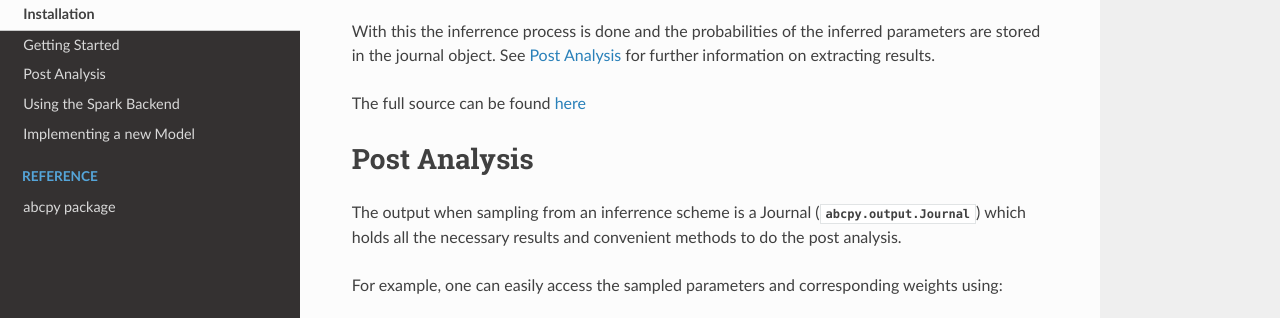
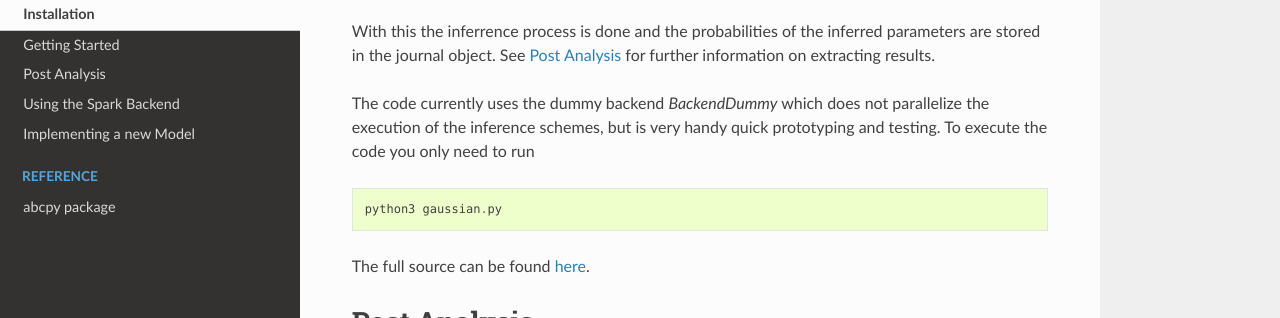
Before and after one commit to eth-cscs/abcpy, a Sphinx documentation site: the page built from doc/source/README.rst, in a window 1280 px wide and 900 px high, scrolled down 2003 px, cut to the strip 164-482 px from the top of the window. Built offline with Sphinx 7.4.7 and the Read the Docs theme 2.0.0, drawn with Linux system fonts in a browser that asks for light colours.

Commit message:
Cosmetic changes to README.rst.

```diff
--- a/doc/source/README.rst
+++ b/doc/source/README.rst
@@ -88,7 +88,17 @@ With this the inferrence process is done and the probabilities of the inferred
 parameters are stored in the journal object. See `Post Analysis`_ for further
 information on extracting results.
 
-The full source can be found `here <https://github.com/eth-cscs/abcpy/blob/master/examples/gaussian.py>`_
+The code currently uses the dummy backend `BackendDummy` which does not
+parallelize the execution of the inference schemes, but is very handy quick
+prototyping and testing. To execute the code you only need to run
+
+::
+
+   python3 gaussian.py
+
+
+The full source can be found `here
+<https://github.com/eth-cscs/abcpy/blob/master/examples/gaussian.py>`_.
 
 Post Analysis
 =============
@@ -158,11 +168,12 @@ the ABCpy library has to be properly installed on the cluster, such that it is
 available to the Python interpreters on the master and the worker nodes.
 
 
-
 Implementing a new Model
 ========================
 
-Often one wants to use one of the provided inference schemes on a new model, which is not part of ABCpy. We now go through the details of such a scenario using the Gaussian model to exemplify the mechanics.
+Often one wants to use one of the provided inference schemes on a new model,
+which is not part of ABCpy. We now go through the details of such a scenario
+using the Gaussian model to exemplify the mechanics.
 
 Every model has to conform to the API specified by the abstract base class
 :py:class:`abcpy.models.Model`. Thus, making a new model compatible with ABCpy, essentially boils down to implementing the following methods:
```
